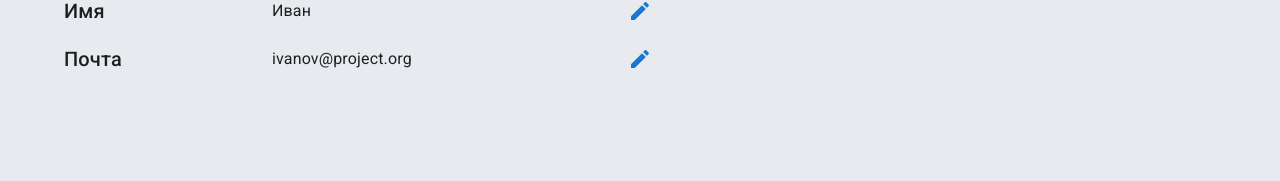
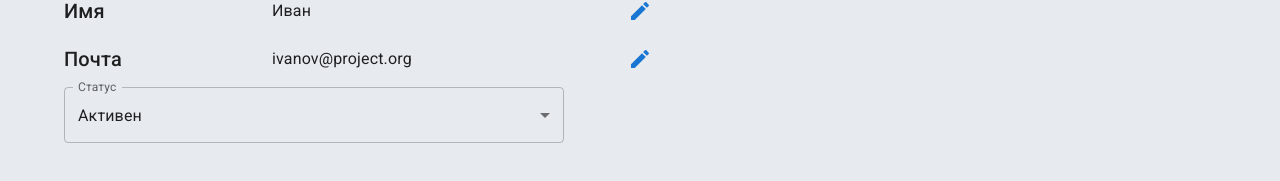
Before and after one commit to NataliaIlina/react-examples, a React app: page /users/1 in a window 1280 px wide. Shown: the part 217-398 px from the top of the page. Built offline with nearby package versions, Linux system fonts and the light colour scheme.

Commit message:
20) Добавляем компонент Select.tsx

```diff
--- a/src/constants/common.ts
+++ b/src/constants/common.ts
@@ -3,3 +3,9 @@ export const STATUS_TITLE = {
   blocked: 'Заблокирован',
   frozen: 'Заморожен',
 };
+
+export const STATUS_OPTIONS = [
+  { label: STATUS_TITLE['active'], value: 'active' },
+  { label: STATUS_TITLE['blocked'], value: 'blocked' },
+  { label: STATUS_TITLE['frozen'], value: 'frozen' },
+];
--- a/src/pages/CurrentUser/CurrentUser.tsx
+++ b/src/pages/CurrentUser/CurrentUser.tsx
@@ -1,11 +1,15 @@
-import React, { useMemo } from 'react';
+import React, { useCallback, useMemo, useState } from 'react';
 import { Link, useParams } from 'react-router-dom';
 
-import { Stack } from '@mui/material';
+import { SelectChangeEvent, Stack } from '@mui/material';
+import Box from '@mui/material/Box';
 
+import { STATUS_OPTIONS } from 'src/constants/common';
 import { users } from 'src/mock';
+import { IUserStatus } from 'src/types';
 
 import EditableRow from 'ui/EditableRow/EditableRow';
+import Select from 'ui/Select/Select';
 import Typography from 'ui/Typography/Typography';
 
 const CurrentUser = () => {
@@ -14,6 +18,12 @@ const CurrentUser = () => {
   const user = useMemo(() => {
     return users.find((item) => item.id === Number(userId));
   }, [userId]);
+
+  const [status, setStatus] = useState(user?.status);
+
+  const onSelectChange = useCallback((e: SelectChangeEvent) => {
+    setStatus(e.target.value as IUserStatus);
+  }, []);
 
   return (
     <div>
@@ -27,6 +37,16 @@ const CurrentUser = () => {
         <EditableRow label="Фамилия" value={user.lastName} />
         <EditableRow label="Имя" value={user.firstName} />
         <EditableRow label="Почта" value={user.email} />
+
+        <Box width="500px">
+          <Select
+            label="Статус"
+            id="status"
+            options={STATUS_OPTIONS}
+            value={status}
+            onChange={onSelectChange}
+          />
+        </Box>
       </Stack>
     </div>
   );
--- /dev/null
+++ b/src/ui/Select/Select.tsx
@@ -0,0 +1,25 @@
+import MuiFormControl from '@mui/material/FormControl';
+import MuiInputLabel from '@mui/material/InputLabel';
+import MuiMenuItem from '@mui/material/MenuItem';
+import MuiSelect, { SelectProps } from '@mui/material/Select';
+
+interface ISelectProps extends SelectProps {
+  options: { value: string; label: string }[];
+}
+
+const Select = ({ label = '', id, options, value, onChange }: ISelectProps) => {
+  return (
+    <MuiFormControl fullWidth>
+      <MuiInputLabel id={`${id}-label`}>{label}</MuiInputLabel>
+      <MuiSelect labelId={`${id}-label`} id={id} value={value} label={label} onChange={onChange}>
+        {options.map((option) => (
+          <MuiMenuItem value={option.value} key={option.value}>
+            {option.label}
+          </MuiMenuItem>
+        ))}
+      </MuiSelect>
+    </MuiFormControl>
+  );
+};
+
+export default Select;
```
